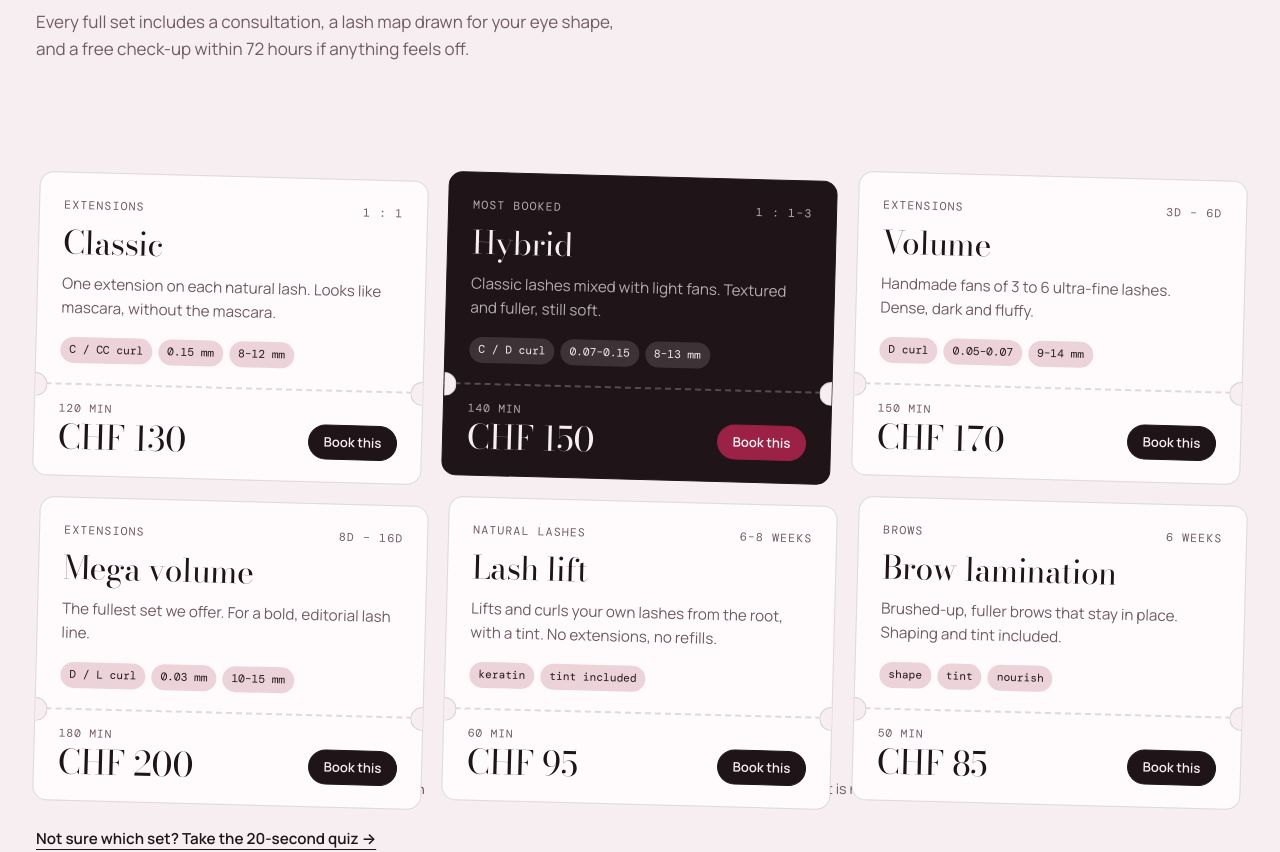
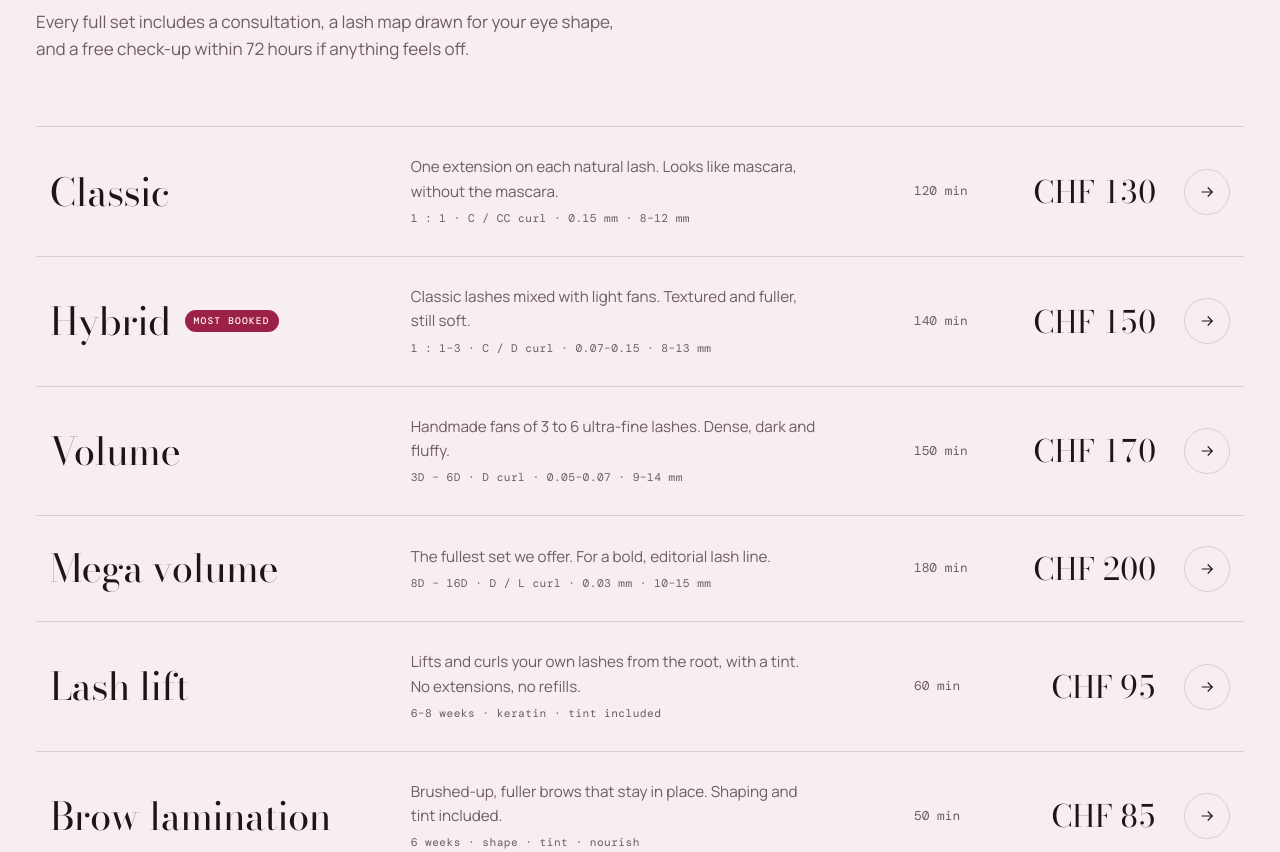
Before and after one commit to Anna8295/atelier-cils, a React (Vite) app: page / in a window 1280 px wide. Shown: the part 1140-1992 px from the top of the page. Built offline with nearby package versions, Linux system fonts and the light colour scheme.

Commit message:
Prices: replace tear-off cards with a salon price list
Each row (name, description, specs, time, price) books that service.
Desktop shows the style's photo floating next to the cursor on hover;
phones show a small photo per row. Hybrid gets a Most booked pill.

```diff
--- a/src/components/Services.jsx
+++ b/src/components/Services.jsx
@@ -1,63 +1,120 @@
-import { useEffect, useRef } from 'react'
+import { useEffect, useRef, useState } from 'react'
 import { Link } from 'react-router-dom'
 import { useLang } from '../i18n/LanguageContext.jsx'
 import { useBooking } from '../lib/context.js'
-import { SERVICES, REFILLS } from '../lib/data.js'
+import { SERVICES, REFILLS, STYLE_BY_ID } from '../lib/data.js'
 import { gsap, prefersReducedMotion } from '../lib/motion.js'
 import SectionHead from './SectionHead.jsx'
 
-// Services as tear-off appointment cards.
+const imgFor = (id) => STYLE_BY_ID[id]?.img // brows have no lash photo
+
+/*
+  Price list, like a salon menu. Each row books that service.
+  Desktop: hovering a row shows its lash photo next to the cursor
+  (one floating frame that follows with a little lag and tilt).
+  Phones: a small photo sits at the start of each row instead.
+*/
 export default function Services() {
   const { t } = useLang()
   const { setService } = useBooking()
+  const s = t.services
   const ref = useRef(null)
-  const s = t.services
+  const floatRef = useRef(null)
+  const [active, setActive] = useState(null)
 
+  // rows rise in
   useEffect(() => {
     if (prefersReducedMotion()) return
     const ctx = gsap.context(() => {
-      gsap.from('.appt', {
-        y: 50, opacity: 0.3, rotate: 1.5, duration: 1, ease: 'power3.out', stagger: 0.08,
-        scrollTrigger: { trigger: '.cards', start: 'top 85%' },
+      gsap.from('.menu-row', {
+        y: 36, opacity: 0.25, duration: 0.9, ease: 'power3.out', stagger: 0.06,
+        scrollTrigger: { trigger: '.menu', start: 'top 85%' },
       })
     }, ref)
     return () => ctx.revert()
+  }, [])
+
+  // floating photo follows the cursor
+  useEffect(() => {
+    const el = floatRef.current
+    if (!window.matchMedia('(hover: hover) and (pointer: fine)').matches) return
+    const still = prefersReducedMotion()
+    let x = 0, y = 0, cx = 0, cy = 0, raf
+    const onMove = (e) => {
+      x = e.clientX
+      y = e.clientY
+      if (still || !raf) { cx = x; cy = y }
+    }
+    const loop = () => {
+      const dx = x - cx
+      cx += dx * 0.14
+      cy += (y - cy) * 0.14
+      const tilt = still ? 0 : Math.max(-10, Math.min(10, dx * 0.08))
+      el.style.transform = `translate(${cx + 28}px, ${cy - 150}px) rotate(${tilt}deg)`
+      raf = requestAnimationFrame(loop)
+    }
+    window.addEventListener('pointermove', onMove)
+    raf = requestAnimationFrame(loop)
+    return () => {
+      cancelAnimationFrame(raf)
+      window.removeEventListener('pointermove', onMove)
+    }
   }, [])
 
   return (
     <section className="section" id="services" ref={ref}>
       <div className="wrap">
         <SectionHead eyebrow={s.eyebrow} a={s.titleA} em={s.titleEm} lede={s.lede} />
-        <div className="cards">
+
+        <ul className="menu" onMouseLeave={() => setActive(null)}>
           {SERVICES.map((svc) => {
             const txt = s.items[svc.id]
+            const img = imgFor(svc.id)
             return (
-              <article key={svc.id} className={`appt${svc.featured ? ' featured' : ''}`}>
-                <div className="appt-top">
-                  <div className="kicker">
-                    <span>{txt.kicker}</span>
-                    <span>{svc.ratio}</span>
-                  </div>
-                  <h3>{txt.name}</h3>
-                  <p>{txt.desc}</p>
-                  <div className="tags">
-                    {svc.tags.map((tag) => (
-                      <span key={tag}>{tag}</span>
-                    ))}
-                  </div>
-                </div>
-                <div className="stub">
-                  <div className="price">
-                    <small>{svc.minutes} {s.min}</small>CHF {svc.price}
-                  </div>
-                  <a className="btn" href="#book" data-cursor="Book" onClick={() => setService(txt.name)}>
-                    {s.book}
-                  </a>
-                </div>
-              </article>
+              <li key={svc.id}>
+                <a
+                  className="menu-row"
+                  href="#book"
+                  data-cursor={img ? undefined : 'Book'}
+                  onMouseEnter={() => setActive(svc.id)}
+                  onClick={() => setService(txt.name)}
+                  aria-label={`${s.book}: ${txt.name}, ${svc.minutes} min, CHF ${svc.price}`}
+                >
+                  <span className="menu-thumb" aria-hidden="true">
+                    {img ? (
+                      <img src={img} alt="" loading="lazy" />
+                    ) : (
+                      <svg viewBox="0 0 64 80"><path d="M14 44c8-12 28-14 38-4" fill="none" stroke="currentColor" strokeWidth="3" strokeLinecap="round" /></svg>
+                    )}
+                  </span>
+                  <span className="menu-name">
+                    {txt.name}
+                    {svc.featured && <span className="pill">{s.popular}</span>}
+                  </span>
+                  <span className="menu-desc">
+                    <span className="d">{txt.desc}</span>
+                    <span className="spec">
+                      <span className="m-only">{svc.minutes} min · </span>
+                      {svc.ratio} · {svc.tags.join(' · ')}
+                    </span>
+                  </span>
+                  <span className="menu-time">{svc.minutes} min</span>
+                  <span className="menu-price">CHF {svc.price}</span>
+                  <span className="menu-go" aria-hidden="true">
+                    <svg viewBox="0 0 24 24" fill="none" stroke="currentColor" strokeWidth="1.6"><path d="M5 12h14M13 6l6 6-6 6" /></svg>
+                  </span>
+                </a>
+              </li>
             )
           })}
+        </ul>
+
+        <div className={`menu-float${active && imgFor(active) ? ' on' : ''}`} ref={floatRef} aria-hidden="true">
+          {SERVICES.filter((svc) => imgFor(svc.id)).map((svc) => (
+            <img key={svc.id} src={imgFor(svc.id)} alt="" className={active === svc.id ? 'on' : ''} />
+          ))}
         </div>
+
         <div className="refill-note">
           <span><b>{s.refillsLabel}</b> {s.refillsFor}</span>
           {REFILLS.map((r, i) => (
--- a/src/i18n/translations.js
+++ b/src/i18n/translations.js
@@ -40,8 +40,8 @@ export const translations = {
       titleA: 'Pick your set. ',
       titleEm: 'Prices included.',
       lede: 'Every full set includes a consultation, a lash map drawn for your eye shape, and a free check-up within 72 hours if anything feels off.',
-      book: 'Book this',
-      min: 'MIN',
+      book: 'Book',
+      popular: 'Most booked',
       items: {
         classic: { kicker: 'Extensions', name: 'Classic', desc: 'One extension on each natural lash. Looks like mascara, without the mascara.' },
         hybrid: { kicker: 'Most booked', name: 'Hybrid', desc: 'Classic lashes mixed with light fans. Textured and fuller, still soft.' },
--- a/src/index.css
+++ b/src/index.css
@@ -118,28 +118,40 @@ p{margin:0}
 @keyframes marq{to{transform:translateX(-50%)}}
 
 /* SERVICES — appointment cards */
-.cards{display:grid;grid-template-columns:repeat(3,minmax(0,1fr));gap:20px}
-@media (max-width:980px){.cards{grid-template-columns:repeat(2,minmax(0,1fr))}}
-@media (max-width:620px){.cards{grid-template-columns:1fr}}
-.appt{display:grid;grid-template-rows:1fr auto;background:var(--surface);border-radius:var(--radius);border:1px solid var(--line);position:relative;transition:transform .45s cubic-bezier(.2,.8,.2,1),box-shadow .45s}
-.appt:hover{transform:translateY(-6px) rotate(-.4deg);box-shadow:0 24px 48px -28px color-mix(in srgb,var(--accent) 60%,transparent)}
-.appt-top{padding:24px 24px 20px;display:grid;gap:12px;align-content:start}
-.appt-top .kicker{display:flex;justify-content:space-between;font-family:var(--f-mono);font-size:.72rem;color:var(--muted);text-transform:uppercase;letter-spacing:.1em}
-.appt h3{font-size:2rem}
-.appt p{color:var(--muted);font-size:.95rem}
-.appt .tags{display:flex;flex-wrap:wrap;gap:6px;margin-top:4px}
-.appt .tags span{font-family:var(--f-mono);font-size:.7rem;padding:4px 9px;border-radius:999px;background:var(--soft);color:var(--ink)}
-.stub{position:relative;border-top:2px dashed var(--line);padding:18px 24px 22px;display:flex;align-items:end;justify-content:space-between;gap:12px}
-.stub::before,.stub::after{content:"";position:absolute;top:-12px;width:22px;height:22px;border-radius:50%;background:var(--bg);border:1px solid var(--line)}
-.stub::before{left:-12px;clip-path:inset(0 0 0 50%)}.stub::after{right:-12px;clip-path:inset(0 50% 0 0)}
-.price{font-family:var(--f-display);font-size:2.1rem;line-height:1}
-.price small{font-family:var(--f-mono);font-size:.7rem;color:var(--muted);display:block;margin-bottom:6px;letter-spacing:.08em}
-.stub .btn{padding:10px 15px;font-size:.82rem}
-.appt.featured{background:var(--ink);color:var(--bg);border-color:var(--ink)}
-.appt.featured p,.appt.featured .kicker,.appt.featured .price small{color:color-mix(in srgb,var(--bg) 70%,var(--ink))}
-.appt.featured .tags span{background:color-mix(in srgb,var(--bg) 14%,var(--ink));color:var(--bg)}
-.appt.featured .stub{border-color:color-mix(in srgb,var(--bg) 25%,var(--ink))}
-.appt.featured .btn{--b:var(--accent);color:var(--on-accent)}
+/* SERVICES — price list with a floating photo */
+.menu{list-style:none;margin:0;padding:0;border-top:1px solid var(--line)}
+.menu-row{position:relative;isolation:isolate;display:grid;grid-template-columns:minmax(0,1.05fr) minmax(0,1.5fr) 84px 130px 46px;grid-template-areas:"name desc time price go";align-items:center;gap:28px;padding:28px 14px;border-bottom:1px solid var(--line);color:var(--ink);text-decoration:none}
+.menu-row::before{content:"";position:absolute;inset:0;z-index:-1;background:var(--surface);transform:scaleY(0);transform-origin:bottom;transition:transform .55s cubic-bezier(.2,.8,.2,1)}
+.menu-row:hover::before,.menu-row:focus-visible::before{transform:scaleY(1)}
+.menu-thumb{display:none}
+.menu-name{grid-area:name;display:flex;flex-wrap:wrap;align-items:center;gap:8px 14px;font-family:var(--f-display);font-size:clamp(1.7rem,3vw,2.6rem);line-height:1;letter-spacing:-.01em;transition:transform .55s cubic-bezier(.2,.8,.2,1)}
+.menu-row:hover .menu-name{transform:translateX(10px)}
+.pill{font:500 .6rem/1 var(--f-mono);letter-spacing:.12em;text-transform:uppercase;background:var(--accent);color:var(--on-accent);padding:6px 9px;border-radius:999px}
+.menu-desc{grid-area:desc;display:grid;gap:6px;min-width:0}
+.menu-desc .d{color:var(--muted);font-size:.95rem;max-width:44ch}
+.menu-desc .spec{font-family:var(--f-mono);font-size:.7rem;letter-spacing:.04em;color:var(--muted)}
+.m-only{display:none}
+.menu-time{grid-area:time;font-family:var(--f-mono);font-size:.8rem;color:var(--muted);font-variant-numeric:tabular-nums}
+.menu-price{grid-area:price;font-family:var(--f-display);font-size:clamp(1.5rem,2.4vw,2rem);text-align:right;white-space:nowrap;font-variant-numeric:tabular-nums}
+.menu-go{grid-area:go;width:46px;height:46px;border-radius:50%;border:1px solid var(--line);display:grid;place-items:center;transition:background .35s,color .35s,border-color .35s,transform .45s cubic-bezier(.2,.8,.2,1)}
+.menu-go svg{width:18px;height:18px}
+.menu-row:hover .menu-go{background:var(--accent);border-color:var(--accent);color:var(--on-accent);transform:rotate(-45deg)}
+.menu-float{position:fixed;left:0;top:0;z-index:40;width:clamp(200px,17vw,260px);aspect-ratio:3/4;border-radius:18px;overflow:hidden;pointer-events:none;background:#e7c6b3;box-shadow:0 30px 60px -30px rgba(31,21,25,.45);opacity:0;scale:.85;transition:opacity .3s ease,scale .45s cubic-bezier(.2,.8,.2,1)}
+.menu-float.on{opacity:1;scale:1}
+.menu-float img{position:absolute;inset:0;width:100%;height:100%;object-fit:cover;object-position:50% 47%;transform:scale(1.35);transform-origin:50% 47%;opacity:0;transition:opacity .35s ease}
+.menu-float img.on{opacity:1}
+@media (hover:none),(pointer:coarse){.menu-float{display:none}}
+@media (max-width:1000px){.menu-row{grid-template-columns:minmax(0,1fr) minmax(0,1.3fr) 120px 46px;grid-template-areas:"name desc price go"}.menu-time{display:none}.m-only{display:inline}}
+@media (max-width:700px){
+  .menu-row{grid-template-columns:64px minmax(0,1fr) auto;grid-template-areas:"thumb name price" "thumb desc desc";gap:8px 14px;padding:18px 4px;align-items:start}
+  .menu-thumb{grid-area:thumb;display:grid;place-items:center;width:64px;height:80px;border-radius:12px;overflow:hidden;background:#e7c6b3;color:var(--ink)}
+  .menu-thumb img{width:100%;height:100%;object-fit:cover;object-position:50% 47%;transform:scale(1.5);transform-origin:50% 47%}
+  .menu-thumb svg{width:44px;opacity:.55}
+  .menu-name{font-size:1.55rem}
+  .menu-row:hover .menu-name{transform:none}
+  .menu-price{font-size:1.3rem;padding-top:4px}
+  .menu-go{display:none}
+}
 .refill-note{margin-top:22px;font-size:.9rem;color:var(--muted);display:flex;flex-wrap:wrap;gap:6px 20px}
 .refill-note .mono{color:inherit}
 
```
